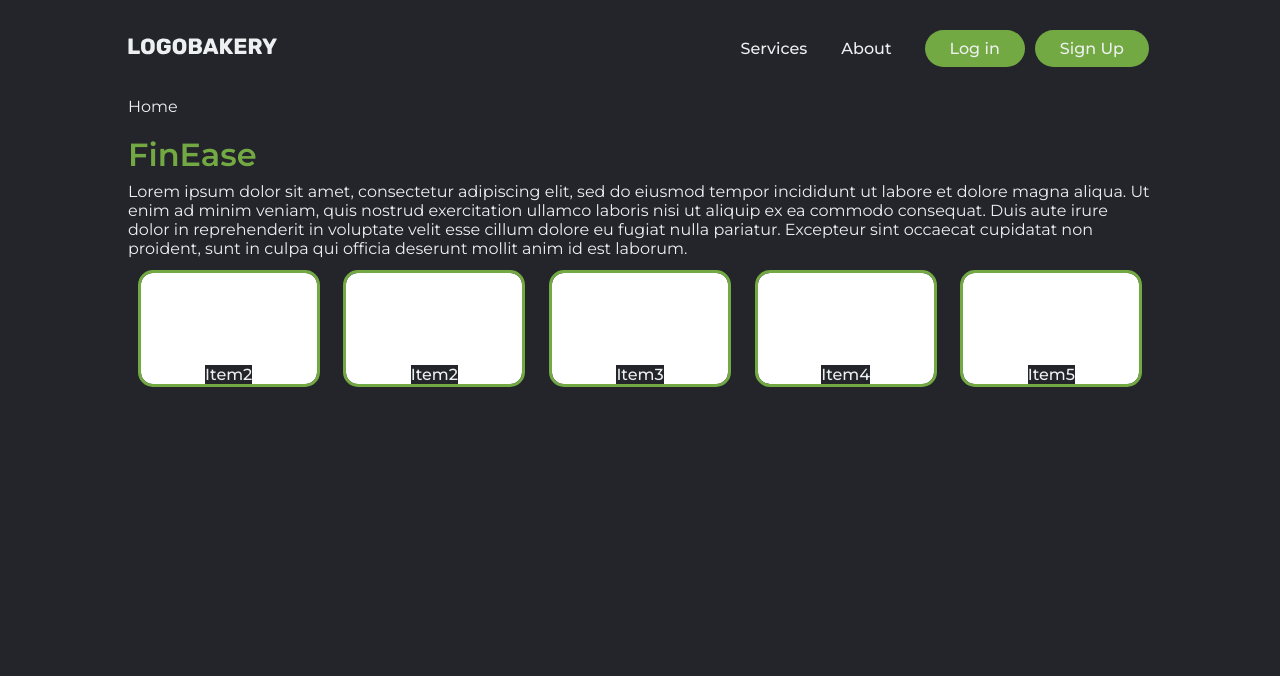
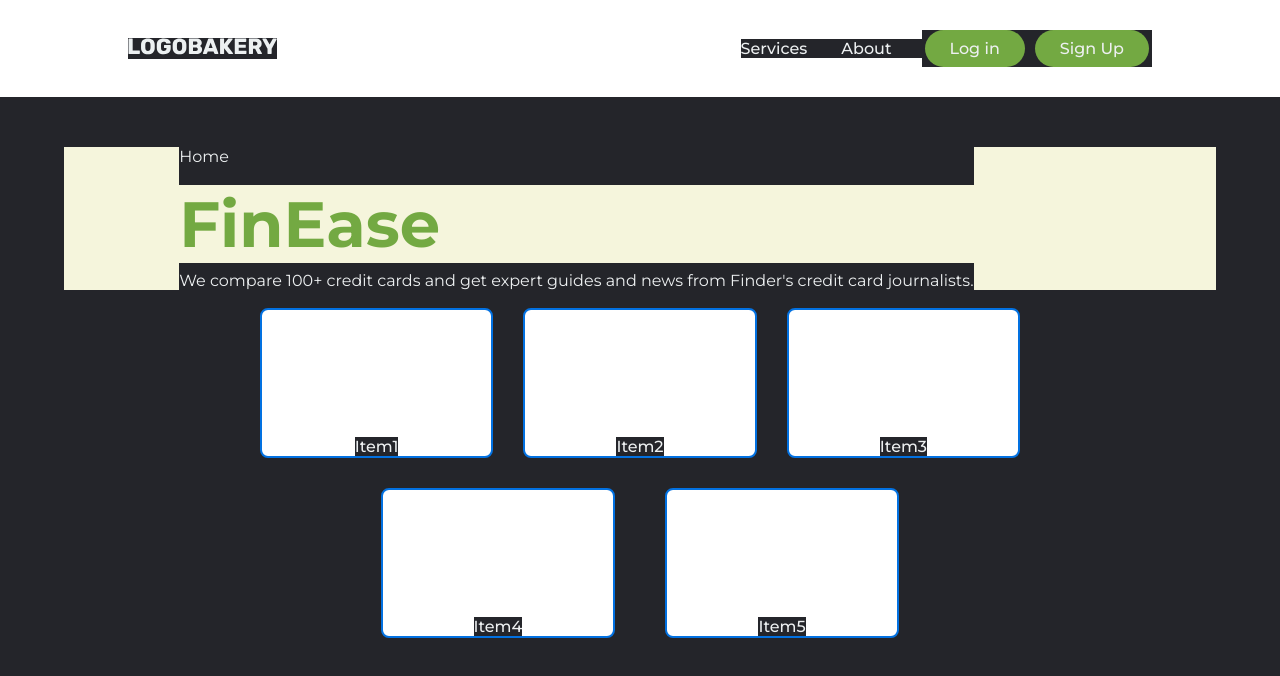
Before and after one commit to Deviman8/FinEase, a plain HTML site: page index.html in a window 1280 px wide. Drawn offline with Linux system fonts and the light colour scheme.

Commit message:
feat: working button grid

```diff
--- a/index.html
+++ b/index.html
@@ -22,21 +22,24 @@
                     <li><a href="#"><button>Sign Up</button></a></li>
                 </ul>
         </header>
-
+        <div class="margin">
         <div class="intro">
             <a>
                 <p>Home</p><br>
                 <h1>FinEase</h1>
-            <p>Lorem ipsum dolor sit amet, consectetur adipiscing elit, sed do eiusmod tempor incididunt ut labore et dolore magna aliqua. Ut enim ad minim veniam, quis nostrud exercitation ullamco laboris nisi ut aliquip ex ea commodo consequat. Duis aute irure dolor in reprehenderit in voluptate velit esse cillum dolore eu fugiat nulla pariatur. Excepteur sint occaecat cupidatat non proident, sunt in culpa qui officia deserunt mollit anim id est laborum.<p>
+                <p>We compare 100+ credit cards and get expert guides and news from Finder's credit card journalists.<p>
             </a>
             </div>
-
-        <div class="grid-container">
-            <div class="grid-item"><a>Item2</a></div>
+            <br>
+            <div class="grid-container1">
+                <div class="grid-item"><a>Item1</a></div>
                 <div class="grid-item"><a>Item2</a></div>
                 <div class="grid-item"><a>Item3</a></div>
+            </div>
+            <div class="grid-container2">
                 <div class="grid-item"><a>Item4</a></div>
                 <div class="grid-item"><a>Item5</a></div>
+
         </div>
     </body>
 </html>
--- a/styles.css
+++ b/styles.css
@@ -28,8 +28,9 @@ header{
     justify-content: flex-end;
     align-items: center;
     padding: 30px 10%;
+    background-color: white;
+    margin-bottom: 50px;
 }
-
 .logo{
     cursor: pointer;
     margin-right: auto;
@@ -89,20 +90,30 @@ button:hover{
 .intro {
     display: flex;
     padding: 0px 10%;
-
+    background-color:beige;
 }
 
-
+.margin{
+    margin-left: auto;
+    margin-right: auto;
+    width: 90%;
+}
 .intro h1{
     font-family: "Montserrat", sans-serif;
-    font-weight: 600;
+    font-size: 4rem;
+    font-weight: bold;
     margin-bottom: 8px;
     color: rgb(115, 169, 66, 1);
+    background-color: beige;
 }
 
 .intro h2{
     font-family: "Montserrat", sans-serif;
     font-weight: 300;
+    margin-right: auto;
+    margin-left: auto;
+    width: 60%;
+    color:aqua;
 }
 
 .intro p{
@@ -110,21 +121,32 @@ button:hover{
     font-weight: 400;
 }
 
-.grid-container {
+.grid-container1 {
     display: grid;
-    grid-template-columns: repeat(5, 1fr); /* Creates 5 equal-width columns */
-    grid-gap: 3%; /* Adds spacing between the grid items */
+    grid-template-columns: repeat(3, 1fr); /* Creates 5 equal-width columns */
+    grid-gap: 30px; /* Adds spacing between the grid items */
     justify-content: center; /* Centers the grid horizontally */
     align-items: center; /* Centers the grid vertically */
-    width: 78%; /* Adjust the width as needed */
+    width: 66%; /* Adjust the width as needed */
+    height: 150px; /* Adjust the height as needed */
+    margin: 0 auto; /* Centers the grid container horizontally */
+    margin-bottom: 30px;
+}
+
+.grid-container2 {
+    display: grid;
+    grid-template-columns: repeat(2, 1fr); /* Creates 5 equal-width columns */
+    grid-gap: 50px; /* Adds spacing between the grid items */
+    justify-content: center; /* Centers the grid horizontally */
+    align-items: center; /* Centers the grid vertically */
+    width: 45%; /* Adjust the width as needed */
     height: 140px; /* Adjust the height as needed */
     margin: 0 auto; /* Centers the grid container horizontally */
 }
 
 .grid-item {
     background-color:white;/* Adjust the background color as needed */
-    height: 111px; /* Adjust the height as needed */
-    outline: 3px solid rgb(115, 169, 66, 1);
+    height: 150px; /* Adjust the height as needed */
     display: flex;
     align-items: flex-end;
     justify-content: center;
@@ -133,11 +155,18 @@ button:hover{
     text-overflow: ellipsis;
     white-space: nowrap;
     border-radius: 12px;
-    transition: all 0.2s ease;
+    transition: transform 0.3s ease;
+    border-radius: 0.5em;
+    background: #ffffff;
+    border: #0271e1;
+    border-width: 0.15em;
+    border-style: solid;
+    transition: transform .3s ease;
 }
 
 .grid-item:hover {
-    transform: scale(1.05); /* Scale the grid item on hover */
-    outline: 3px solid darkblue; /* Change the background color on hover */
+    transform: scale(1.025); /* Scale the grid item on hover */
+    outline: 3px solid #0271e1; /* Change the background color on hover */
+    box-shadow: 0 5px 15px rgb(255, 255, 255, 0.2);
     cursor: pointer;
 }
```
Lines whose indentation alone changed are shown as unchanged.
